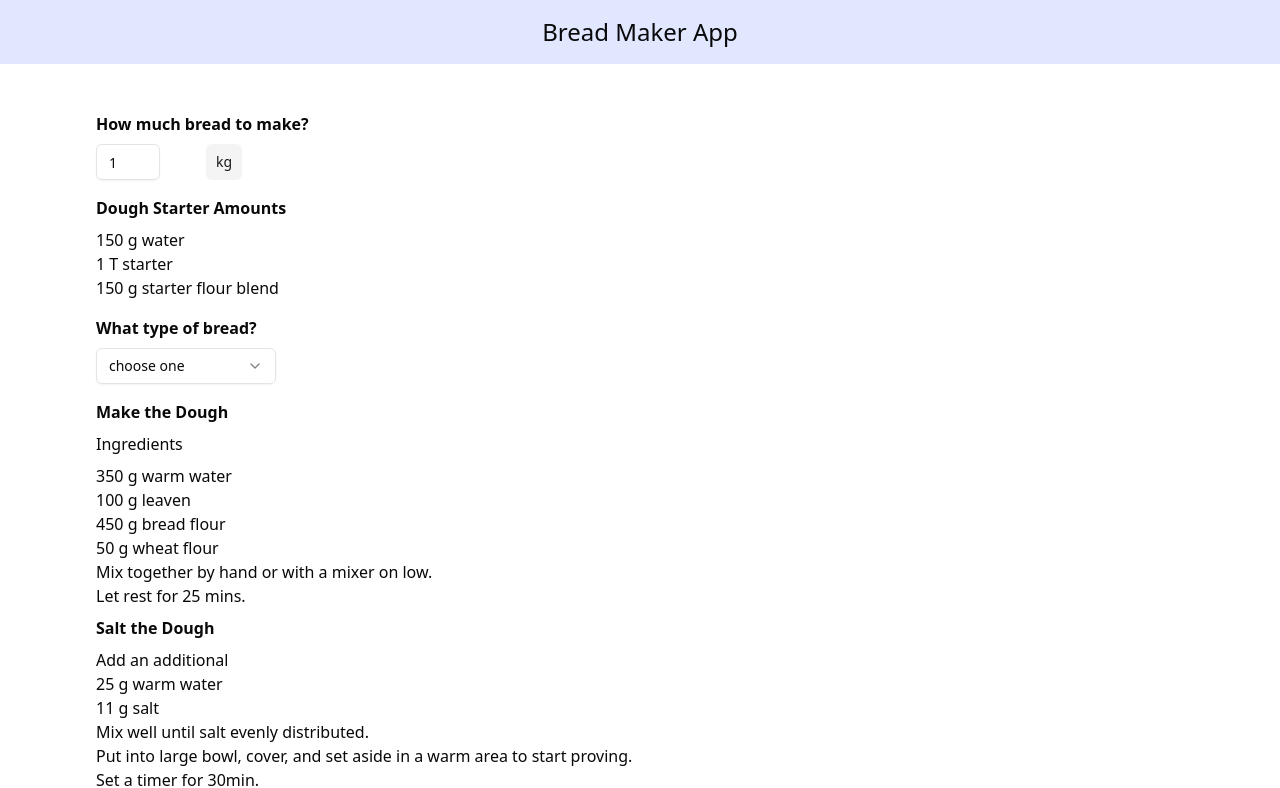
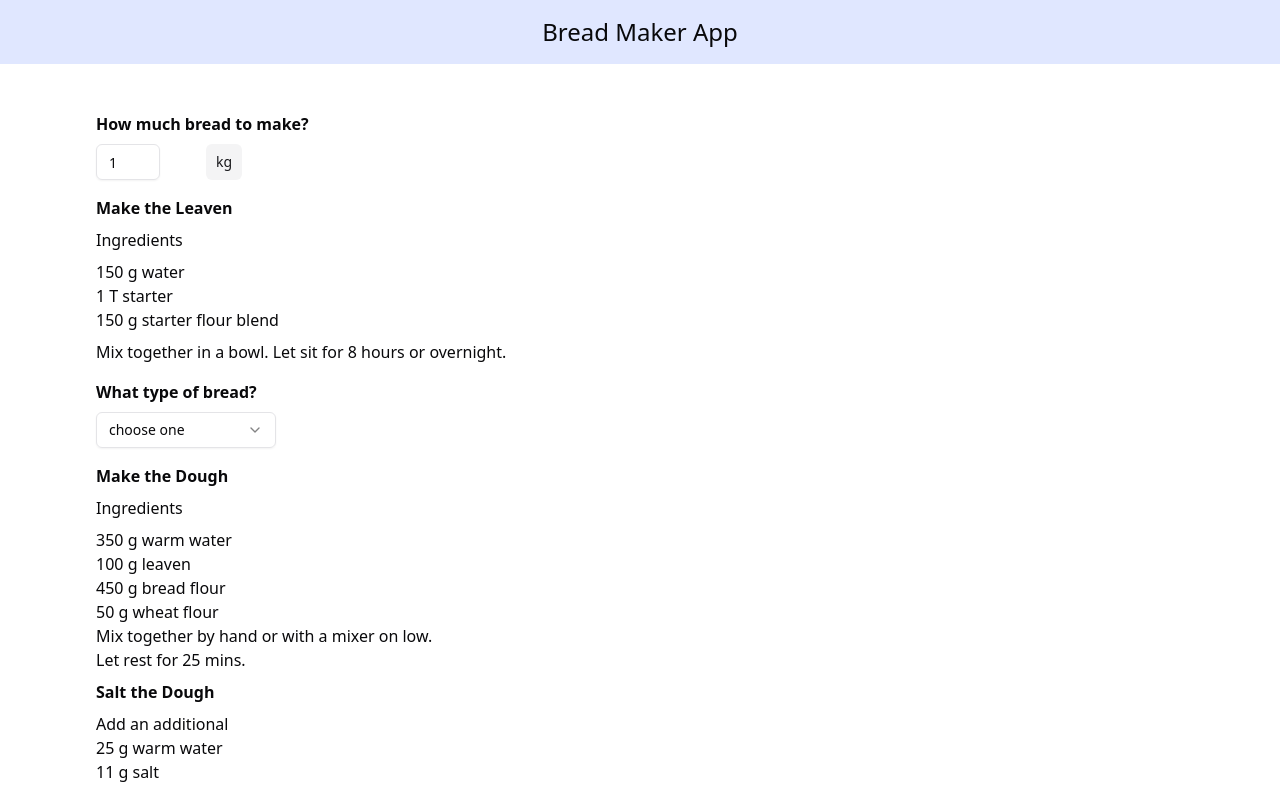
Before and after one commit to ck4adventure/bread_maker_vite, a React (Vite) app: page / in a window 1280 px wide. Shown: the top 788 px of the page. Built offline with nearby package versions, Linux system fonts and the light colour scheme.

Commit message:
add ingredients subheading

```diff
--- a/src/App.tsx
+++ b/src/App.tsx
@@ -100,12 +100,14 @@ function App() {
 					</div>
 				</div>
 				<div id='leaven-amounts' className='my-4'>
-					<div className='my-2 font-bold'>Dough Starter Amounts</div>
+					<div className='my-2 font-bold'>Make the Leaven</div>
+					<div className='my-2'>Ingredients</div>
 					<div className='my-2'>
 						<p>{leavenWaterAmount} g water</p>
 						<p>{leavenStarterAmount} T starter</p>
 						<p>{leavenFlourBlendAmount} g starter flour blend</p>
 					</div>
+					<p>Mix together in a bowl. Let sit for 8 hours or overnight.</p>
 				</div>
 				<div id='loaf-type' className='my-4'>
 					<div className='my-2 font-bold'>What type of bread?</div>
@@ -316,10 +318,10 @@ function App() {
 						</RadioGroup>
 
 					</div>
-						<div className='my-8 flex justify-between'>
-							<Button variant={"outline"}>Reset Form</Button>
-							<Button>Save Baking Log</Button>
-						</div>
+					<div className='my-8 flex justify-between'>
+						<Button variant={"outline"}>Reset Form</Button>
+						<Button>Save Baking Log</Button>
+					</div>
 
 				</div>
 
```
